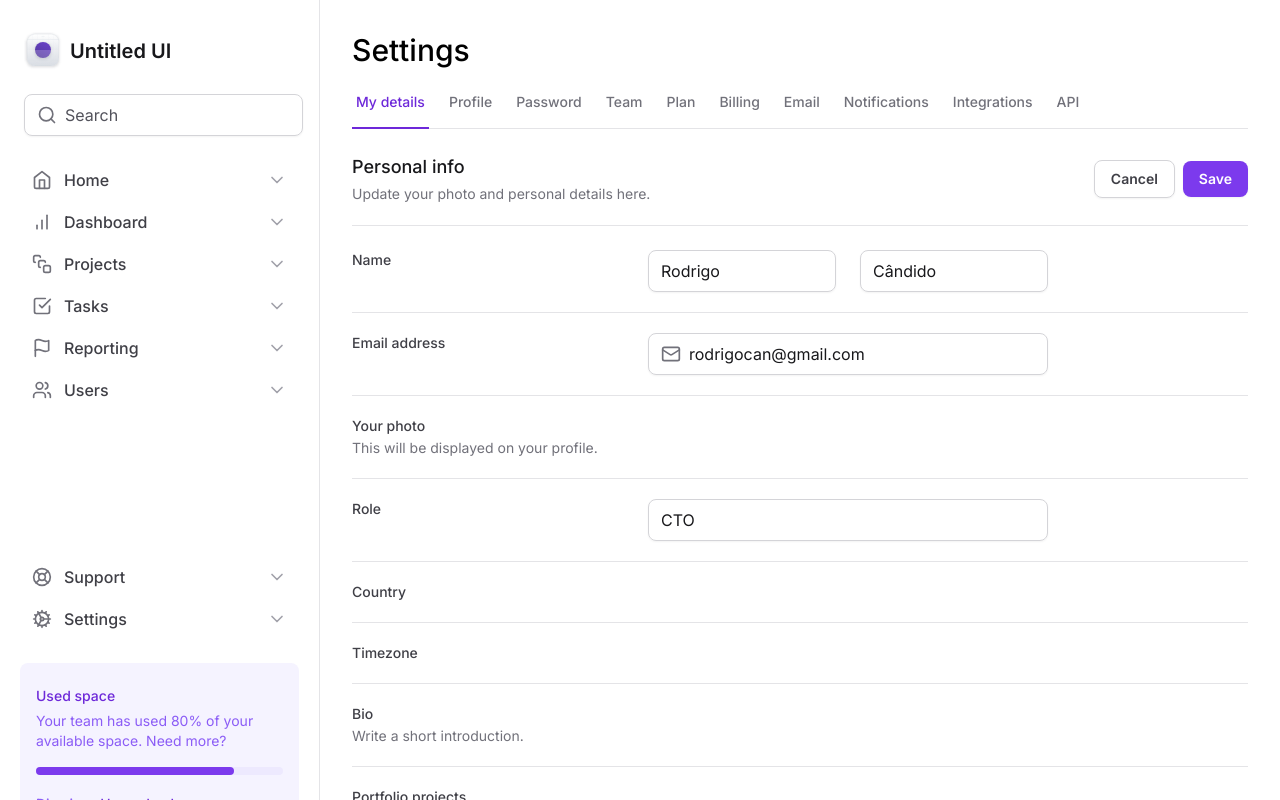
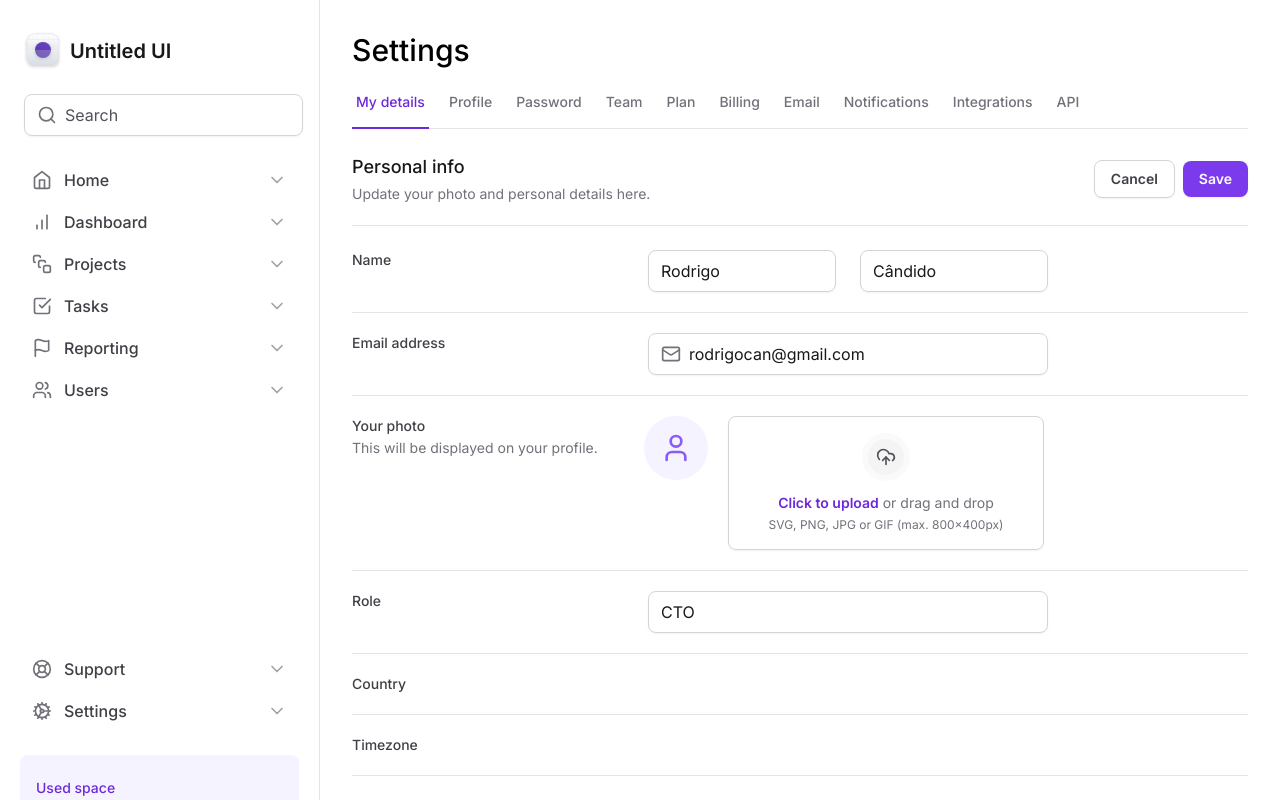
Before and after one commit to rodrigocan/tailwind-next, a Next.js app: page / in a window 1280 px wide. Shown: the top 800 px of the page. Built offline with nearby package versions, Linux system fonts and the light colour scheme.

Commit message:
Upload do Avatar

```diff
--- a/src/app/page.tsx
+++ b/src/app/page.tsx
@@ -1,6 +1,6 @@
 import { SettingsTabs } from './components/SettingsTabs'
 import * as Input from './components/Input'
-import { Mail } from 'lucide-react'
+import { Mail, UploadCloud, User } from 'lucide-react'
 
 export default function Home() {
   return (
@@ -85,7 +85,34 @@ export default function Home() {
                 This will be displayed on your profile.
               </span>
             </label>
-            <div />
+            <div className="flex items-start gap-5">
+              <div className="flex h-16 w-16 items-center justify-center rounded-full bg-violet-50">
+                <User className="h-8 w-8 text-violet-500" />
+              </div>
+
+              <label
+                htmlFor="photo"
+                className="group flex flex-1 cursor-pointer flex-col items-center gap-3 rounded-lg border border-zinc-300 px-6 py-4 text-center text-zinc-500 shadow-sm hover:border-violet-200 hover:bg-violet-25 hover:text-violet-500"
+              >
+                <div className="rounded-full border-6 border-zinc-50 bg-zinc-100 p-2 group-hover:border-violet-50 group-hover:bg-violet-100">
+                  <UploadCloud className="h-5 w-5 text-zinc-600 group-hover:text-violet-600" />
+                </div>
+
+                <div className="flex flex-col items-center gap-1">
+                  <span className="text-sm">
+                    <span className="font-semibold text-violet-700">
+                      Click to upload
+                    </span>{' '}
+                    or drag and drop
+                  </span>
+                  <span className="text-xs">
+                    SVG, PNG, JPG or GIF (max. 800x400px)
+                  </span>
+                </div>
+              </label>
+
+              <input type="file" className="sr-only" id="photo" />
+            </div>
           </div>
 
           <div className="grid grid-cols-form gap-3 pt-5">
--- a/tailwind.config.js
+++ b/tailwind.config.js
@@ -9,6 +9,16 @@ module.exports = {
         form: 'minmax(7.5rem, 17.5rem) minmax(25rem, 1fr) minmax(0, 15rem)',
       },
 
+      borderWidth: {
+        6: '6px',
+      },
+
+      colors: {
+        violet: {
+          25: '#fcfaff',
+        },
+      },
+
       maxWidth: {
         app: '700px',
       },
```
